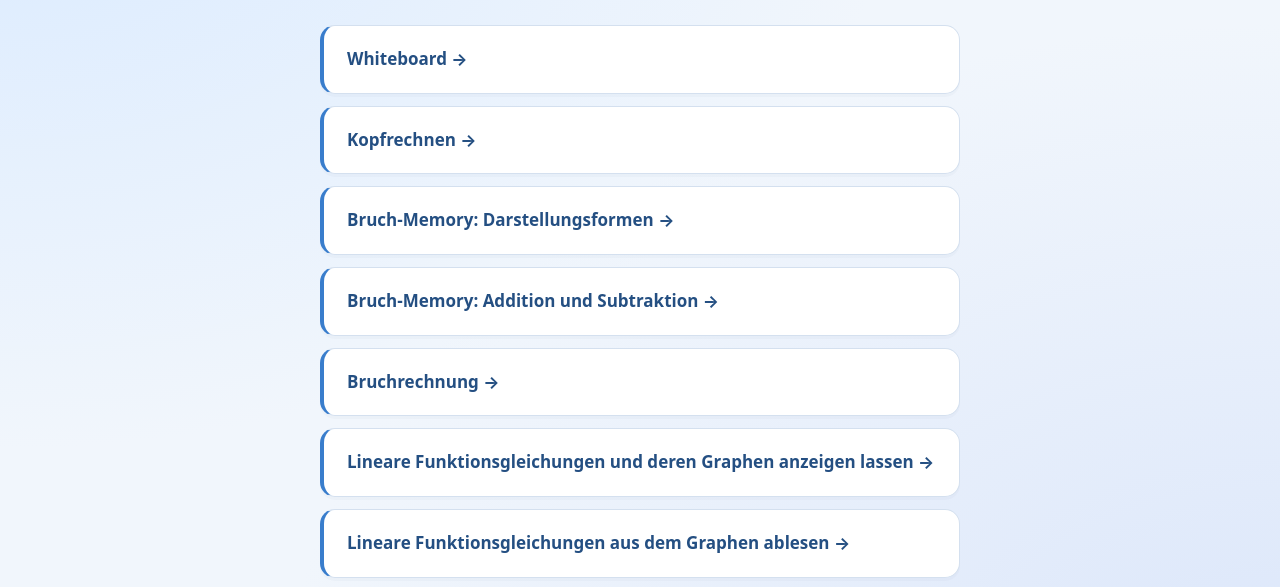
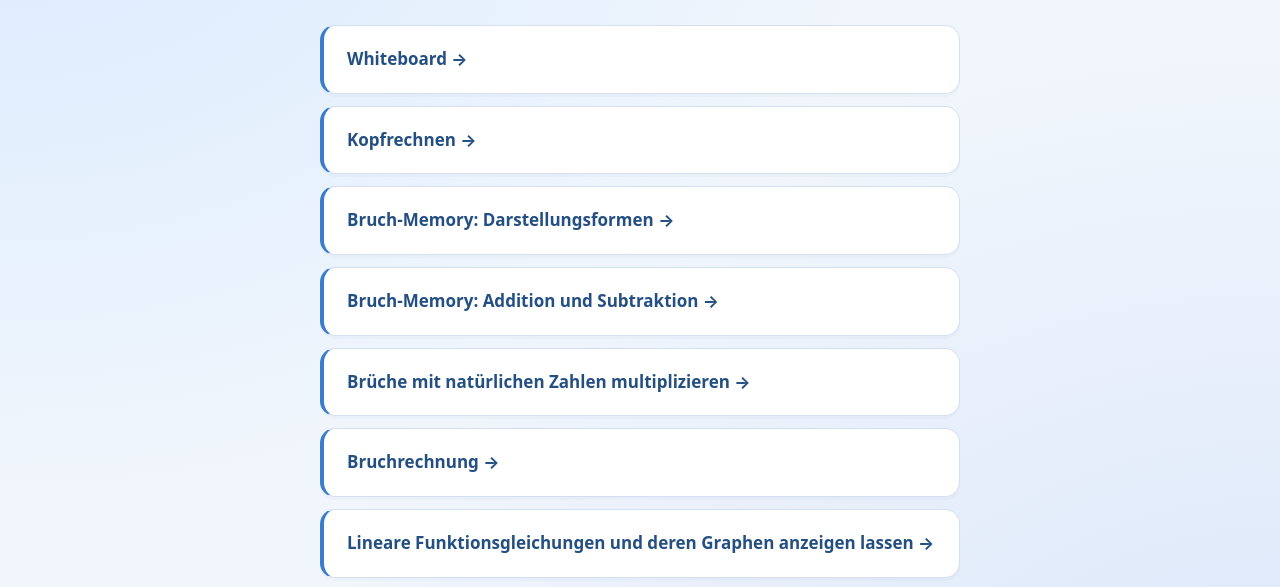
Before and after one commit to schf-fals/mathe-tools, a plain HTML site: page index.html in a window 1280 px wide. Shown: the part 171-758 px from the top of the page. Drawn offline with Linux system fonts and the light colour scheme.

Commit message:
Add link for multiplying fractions with natural numbers

```diff
--- a/index.html
+++ b/index.html
@@ -32,6 +32,7 @@
       <a href="./kopfrechentrainer/">Kopfrechnen →</a>
       <a href="./bruchmemory_darstellungsformen/">Bruch-Memory: Darstellungsformen →</a>
       <a href="./bruchmemory_addition_subtraktion/">Bruch-Memory: Addition und Subtraktion →</a>
+      <a href="./bruch_mal_nat/">Brüche mit natürlichen Zahlen multiplizieren →</a>
       <a href="./bruchtrainer/">Bruchrechnung →</a>
       <a href="./lineare_funktionen_erkunden/">Lineare Funktionsgleichungen und deren Graphen anzeigen lassen →</a>
       <a href="./lineare_funktionsgleichungen_ablesen/">Lineare Funktionsgleichungen aus dem Graphen ablesen →</a>
```
